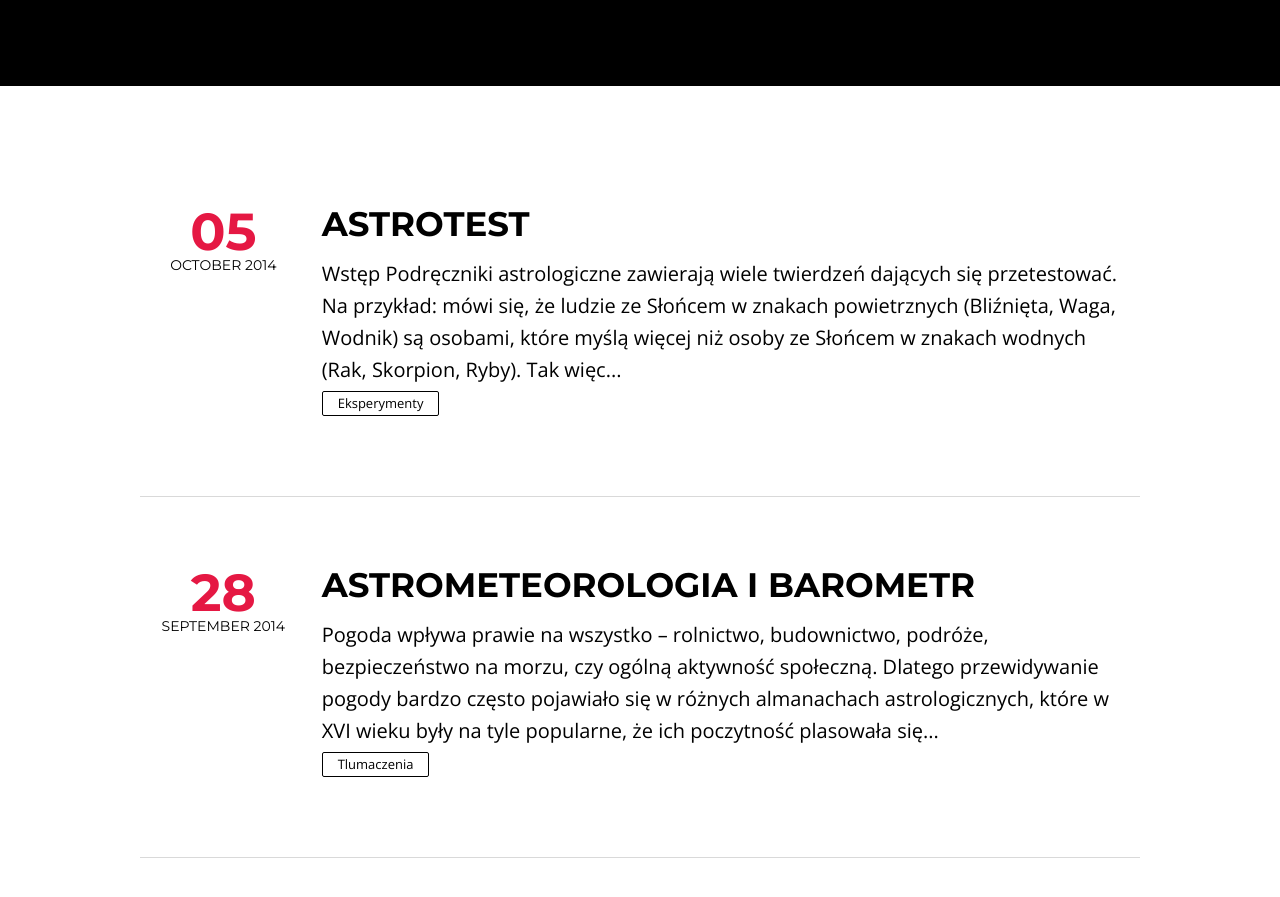
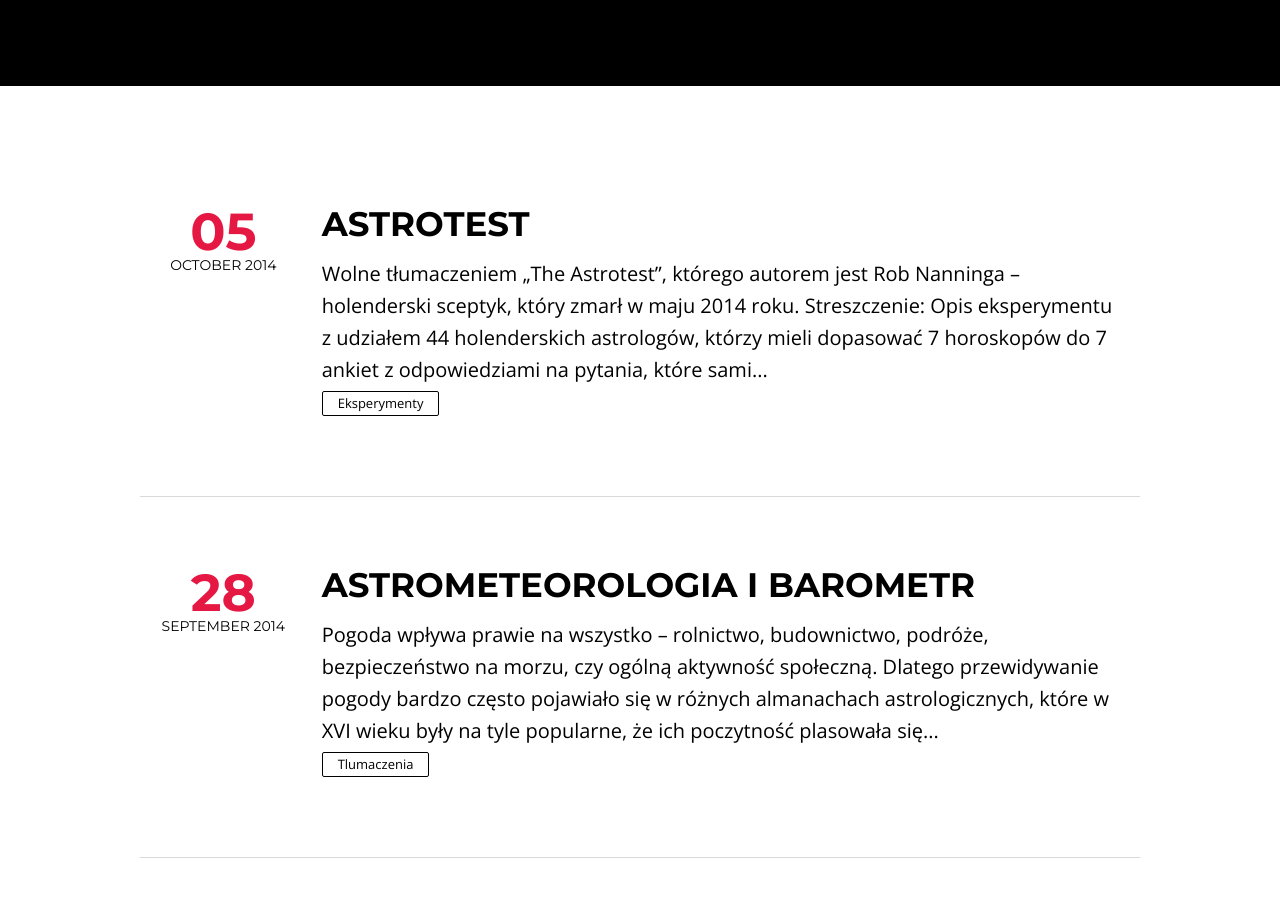
Before and after one commit to panto/astrologia, a Jekyll site: the page built from index.html, in a window 1280 px wide and 900 px high, scrolled down 438 px. Shown: the top 897 px of the window. Built offline with Jekyll 4.4.1, drawn with Linux system fonts in a browser that asks for light colours; nearby versions of some CDN libraries; the list of posts is cut into pages by our own code.

Commit message:
Poprawki

```diff
--- a/_posts/2014-10-05-astrotest.md
+++ b/_posts/2014-10-05-astrotest.md
@@ -12,11 +12,15 @@
     toc: yes
 ---
 
+Wolne tłumaczeniem [„The Astrotest”](http://www.skepsis.nl/astrot.html), którego autorem jest [Rob Nanninga](http://nl.wikipedia.org/wiki/Rob_Nanninga) – holenderski sceptyk, który zmarł w maju 2014 roku.
+
+Streszczenie: Opis eksperymentu z udziałem 44 holenderskich astrologów, którzy  mieli dopasować 7 horoskopów do 7 ankiet z odpowiedziami na pytania, które sami mogli zadać. Najlepszy astrolog dopasował 3 horoskopy. 22 astrologów nie dopasowało dobrze ani jednego horoskopu.
+
 ## Wstęp
 
-Podręczniki astrologiczne zawierają wiele twierdzeń dających się przetestować. Na przykład: mówi się, że ludzie ze Słońcem w znakach powietrznych (Bliźnięta, Waga, Wodnik) są osobami, które myślą więcej niż osoby ze Słońcem w znakach wodnych (Rak, Skorpion, Ryby). Tak więc możemy się spodziewać, że wśród sceptyków więcej będzie osób ze Słońcem w znakach powietrznych niż wodnych. Według mojej wiedzy ta hipoteza nie została jeszcze sprawdzona. Niemniej jednak wydaje się, że i to twierdzenie może zostać obalone, ponieważ wiele podobnych badań nie wykazało żadnego związku między znakami Słońca a cechami osobowości  czy zawodem (np.: Bastedo, R.W. 1978; Culver & Ianna, 1988; Gauquelin, 1982, 1988; Hentschel, 1985; McGervey, 1977; Startup, M. 1984; Tyson, 1980, 1984; Van Rooij, 1993).
+**Podręczniki astrologiczne zawierają wiele twierdzeń dających się przetestować.** Na przykład: mówi się, że ludzie ze Słońcem w znakach powietrznych (Bliźnięta, Waga, Wodnik) są osobami, które myślą więcej niż osoby ze Słońcem w znakach wodnych (Rak, Skorpion, Ryby). Tak więc możemy się spodziewać, że wśród sceptyków będzie więcej osób ze Słońcem w znakach powietrznych niż wodnych. Wydaje się, że i to twierdzenie może zostać obalone, ponieważ wiele podobnych badań nie wykazało żadnego związku między znakami Słońca a cechami osobowości  czy zawodem (np.: Bastedo, R.W. 1978; Culver & Ianna, 1988; Gauquelin, 1982, 1988; Hentschel, 1985; McGervey, 1977; Startup, M. 1984; Tyson, 1980, 1984; Van Rooij, 1993).
 
-Astrolodzy zdecydowanie sprzeciwiają się tego typu badaniom. Podkreślają, że trzeba zawsze patrzeć na cały horoskop, a znak zodiaku nie jest jedynym czynnikiem, który ma znaczenie. System jako całość nie jest sumą swoich części, ponieważ te części są często sprzeczne ze sobą. Wpływ znaku Słońca może być modyfikowany przez znak Księżyca, czy cokolwiek innego. Dlatego nie da się wyizolować jednego konkretnego czynnika, ale trzeba interpretować cały wykres.
+Astrolodzy zdecydowanie sprzeciwiają się tego typu badaniom. Podkreślają, że trzeba zawsze patrzeć na cały horoskop, a znak zodiaku nie jest jedynym czynnikiem, który ma znaczenie. System jako całość nie jest sumą swoich części, ponieważ te części są często sprzeczne ze sobą. Dodatkowo wpływ znaku Słońca może być modyfikowany przez znak Księżyca, czy cokolwiek innego. Dlatego nie da się wyizolować jednego konkretnego czynnika, ale trzeba interpretować cały wykres.
 
 Najwyraźniej oznacza to, że **grupa tysiąca Skorpionów nie ma ze sobą więcej wspólnego niż grupa tysiąca losowo wybranych osób** ze Słońcem w różnych znakach. Jeśli to prawda, to dlaczego podręczniki astrologiczne nadal mówią nam, że Skorpiony są tajemnicze, namiętne i mściwe? **Więc jak to się stało, że astrolodzy odkryli znacznie Słońca w różnych znakach?**
 
@@ -28,27 +32,27 @@
 
 W maju 1994 roku holenderski dziennik _Algemeen Dagbald_ opublikował artykuł Martina Boot, byłego astrologa, który obecnie pracuje jako psychoterapeuta. Boot twierdził, że astrolodzy nie potrafią przewidywać przyszłości. W odpowiedzi astrolog Rene Jelsma napisał polemikę, która została opublikowana pod tytułem „Astrolog naprawdę może przewidywać przyszłość”.
 
-Holenderski sceptyk Rob Nanninga zaproponował by przeprowadzić eksperyment, który pomoże rozwiązać wynikłą różnicę zdań. Zaprosił astrologów do udziału w teście astrologicznym zorganizowanym przez Skepsis Foundation. Jego propozycja była następująca: Wszyscy astrolodzy otrzymają dane urodzeniowe (data, godzina i miejsce) 7 anonimowych osób. Otrzymają również 7 ankiet wypełnionych przez te osoby. Pytania w ankiecie będą opracowane przez astrologów. Zadaniem astrologów jest dopasowanie horoskopu do ankiety wypełnionej przez właściciela horoskopu. Aby zachęcić do udziału w eksperymencie Nanninga oferował 5000 guldenów (2500 dolarów) dla każdego, kto dobrze dopasuje wszystkie siedem horoskopów.
+Holenderski sceptyk Rob Nanninga zaproponował by przeprowadzić eksperyment, który pomoże rozwiązać wynikłą różnicę zdań. Zaprosił astrologów do udziału w teście astrologicznym zorganizowanym przez Skepsis Foundation. Jego propozycja była następująca: **Wszyscy astrolodzy otrzymają dane urodzeniowe (data, godzina i miejsce) 7 anonimowych osób. Otrzymają również 7 ankiet wypełnionych przez te osoby. Pytania w ankiecie będą opracowane przez astrologów. Zadaniem astrologów jest dopasowanie horoskopu do ankiety wypełnionej przez właściciela horoskopu.** Aby zachęcić do udziału w eksperymencie Nanninga oferował 5000 guldenów (2500 dolarów) dla każdego, kto dobrze dopasuje wszystkie siedem horoskopów.
 
 Ilość zgłoszeń przeszła oczekiwania – zgłosiło się ponad 70 astrologów. Do każdego z nich wysłano krótką ankietę, która miała pomóc w ocenie doświadczenia astrologicznego. Poproszono również o pytania do ankiety, którą mieli wypełnić właściciele horoskopów. Wkrótce do badania zgłosiło się jeszcze więcej osób. Niektórzy z nich zostali dobrani do eksperymentu w zamian za tych, którzy nie odpowiedzieli na pytania. Organizator chciał ograniczyć swoje ryzyko stracenia 5000 guldenów, dlatego liczbę astrologów ograniczył do 50. Przy tej ilości, nawet bez wiedzy astrologicznej, szansa na odebranie nagrody wynosiła 1 do 5040.
 
-Znalezienie odpowiednich siedmiu horoskopów nie było proste. Początkowo zgromadzono siedem osób, które urodziły się w 1948 roku. Prezes NGPA (Holenderske Stowarzyszenie Praktykujących Astrologów) zwrócił uwagę, że w tamtych czasach zapisywane godziny urodzeń często były zaokrąglane do połowy lub pełnej godziny. Dlatego zdecydowano wybrać osoby, które urodziły się w okolicach 1958 roku. Po zdobyciu świadectw urodzenia wykreślono horoskopy. W przypadku czterech wybranych osób Ascendent znajdował się blisko przełomu dwóch znaków, przez co drobna zmiana czasu urodzenia mogła spowodować jego zmianę. Nie można było być pewnym, że podany czas był dokładny co do minuty, dlatego organizator zdecydował się wymienić te horoskopy na takie, w których nie było wątpliwości co do położenia Ascendentu.
+Znalezienie odpowiednich siedmiu horoskopów nie było proste. Początkowo zgromadzono siedem osób, które urodziły się w 1948 roku. Prezes NGPA (Holenderske Stowarzyszenie Praktykujących Astrologów) zwrócił uwagę, że w tamtych czasach zapisywane godziny urodzeń często były zaokrąglane do połowy lub pełnej godziny. Dlatego zdecydowano wybrać osoby, które urodziły się w okolicach 1958 roku. Po zdobyciu świadectw urodzenia wykreślono horoskopy. W przypadku czterech wybranych osób Ascendent znajdował się blisko przełomu dwóch znaków, przez co drobna zmiana czasu urodzenia mogła spowodować jego zmianę. Nie można było być pewnym, że podany czas był dokładny co do minuty, dlatego **organizator zdecydował się wymienić horoskopy na takie, w których nie było wątpliwości co do położenia Ascendentu**.
 
-Każdy z astrologów dostarczył średnio po 10 pytań, na które mieli odpowiedzieć właściciele horoskopów. Za pomocą tych pytań skonstruowano ankietę liczącą 25 pytań, które dotyczyły różnych aspektów życia takich jak: edukacja, profesja, hobby, zainteresowania, główne cele, osobowość, związki, zdrowie, religia, etc… Właścicieli horoskopów spytano również o ważne daty z ich życia, co było często powtarzającym się pytaniem w zestawach astrologów. Na koniec dodano do ankiety 24 pytania wielokrotnego wyboru z testu osobowości _Berkeley Personality Profile_.
+Każdy z astrologów dostarczył średnio po 10 pytań, na które mieli odpowiedzieć właściciele horoskopów. Za pomocą tych pytań skonstruowano ankietę liczącą 25 pytań, które dotyczyły różnych aspektów życia takich jak: edukacja, profesja, hobby, zainteresowania, główne cele, osobowość, związki, zdrowie, religia, etc… **Właścicieli horoskopów spytano również o ważne daty z ich życia**, co było często powtarzającym się pytaniem w zestawach astrologów. Na koniec dodano do ankiety 24 pytania wielokrotnego wyboru z testu osobowości _Berkeley Personality Profile_.
 
-Tak skonstruowaną ankietę dano do opinii ośmiu doświadczonym astrologom. Na wniosek jednego z nich dodano do ankiety trzy pytania. Wypełnione ankiety oraz daty urodzeń zostały wysłane do kilku sceptyków, którzy starali się znaleźć pasujące pary dat i horoskopów. Choć jeden z nich strzelił 3 trafienia, nie było powodu, aby podejrzewać, że każda z par może być zidentyfikowana za pomocą ukrytych wskazówek.
+Tak skonstruowaną **ankietę dano do opinii ośmiu doświadczonym astrologom**. Na wniosek jednego z nich dodano do ankiety trzy pytania. Wypełnione ankiety oraz daty urodzeń zostały wysłane do kilku sceptyków, którzy starali się znaleźć pasujące pary dat i horoskopów. Choć jeden z nich strzelił 3 trafienia, nie było powodu, aby podejrzewać, że każda z par może być zidentyfikowana za pomocą ukrytych wskazówek.
 
 ## Oczekiwania vs rezultaty
 
-Na początku grudnia 1994 wszystkie dane zostały wysłane do 50 astrologów, którzy mieli 10 tygodni na odesłanie odpowiedzi. W tym czasie mogli sformułować dodatkowe pytania, które im się pojawiły po obejrzeniu horoskopów. Z tej możliwości skorzystała jedynie jedna osoba.
+Na początku grudnia 1994 wszystkie dane zostały wysłane do 50 astrologów, którzy mieli 10 tygodni na odesłanie odpowiedzi. W tym czasie **astrolodzy mogli sformułować dodatkowe pytania**, które im się pojawiły po obejrzeniu horoskopów. Z tej możliwości skorzystała jedynie jedna osoba.
 
 Ostatecznie test ukończyło 44 astrologów. Wielu z nich miało bardzo duże doświadczenie astrologiczne: 50% przeczytała co najmniej 50 książek na temat astrologii; 75% brało udział w kursach astrologii;  25% nauczała innych. Co najmniej 50% uczestników przeanalizowało ponad 100 horoskopów; 33% brało pieniądze za usługi astrologiczne; 25% było członkami NGPA (hol. stow. astrologów).
 
 Astrologowie zostali zapytani o oczekiwania dotyczące ilości udanych dopasowań. Odpowiedziało 36 z nich. Połowa przewidywała, że przyporządkuje dobrze wszystkie, czyli 7 horoskopów. Tylko 6 astrologów oczekiwało mniej niż 4 trafień.
 
-W rzeczywistości najlepszy wynik osiągnął astrolog, który przyporządkował jedynie 3 horoskopy, natomiast połowa uczestników (22 osoby), nie przyporządkowało dobrze ani jednego horoskopu. Średnia ilość dobrych trafień wynosiła 0,75, co było o 0,25 mniej od średniej oczekiwanej (MCE ?). Co więcej, nie było dowodów, że najbardziej doświadczeni astrolodzy wypadli lepiej niż początkujący.
+W rzeczywistości najlepszy wynik osiągnął astrolog, który przyporządkował jedynie 3 horoskopy, natomiast połowa uczestników (22 osoby), nie przyporządkowało dobrze ani jednego horoskopu. Średnia ilość dobrych trafień wynosiła 0,75, co było o 0,25 mniej od średniej oczekiwanej (MCE ?). Co więcej, **nie było dowodów, że najbardziej doświadczeni astrolodzy wypadli lepiej niż początkujący**.
 
-Porównanie wyników jest bardzo interesujące. Każdy z astrologów otrzymał tę samą informację i można było oczekiwać wielu podobnych odpowiedzi. Jednak brak podobieństw w dopasowaniach był uderzający. Każdy z 7 horoskopów może być połączony z 7 ankietami, co daje 49 możliwych kombinacji. Żadne połączenie nie zostało wybrane więcej niż 12 razy. To wyglądało tak, jakby każdy astrolog używał generatora losowego, by dokonać dopasowania. Było jedynie dwóch astrologów, którzy dokonali identycznego przyporządkowania (prawdopodobieństwo = 0.18). Dwóch innych również odesłało identyczne połączenia, ale w tym przypadku obaj połączyli siły i pracowali wspólnie nad testem.
+Porównanie wyników jest bardzo interesujące. Każdy z astrologów otrzymał tę samą informację i można było oczekiwać wielu podobnych odpowiedzi. Jednak **brak podobieństw w dopasowaniach astrologów był uderzający**. Każdy z 7 horoskopów może być połączony z 7 ankietami, co daje 49 możliwych kombinacji. Żadne połączenie nie zostało wybrane więcej niż 12 razy. To wyglądało tak, **jakby każdy astrolog używał generatora losowego, by dokonać dopasowania**. Było jedynie dwóch astrologów, którzy dokonali identycznego przyporządkowania (prawdopodobieństwo = 0.18). Dwóch innych również odesłało identyczne połączenia, ale w tym przypadku obaj połączyli siły i pracowali wspólnie nad testem.
 
 ## Nieprzekonujące wymówki
 
```
